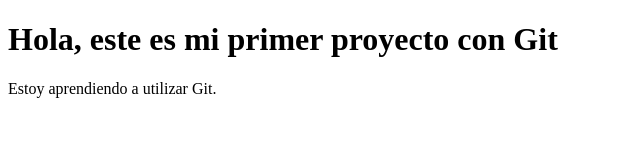
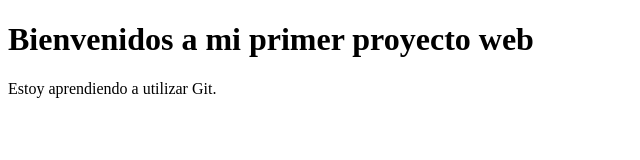
Before and after one commit to hugorene0111/mi_proyecto_web, a plain HTML site: page index.html in a window 1280 px wide. Shown: the whole page, without its empty margins (0-640 px from the left). Drawn offline with Linux system fonts and the light colour scheme.

Commit message:
Actualizacion del titulo principal

```diff
--- a/index.html
+++ b/index.html
@@ -4,7 +4,7 @@
   <title>Mi primer proyecto</title>
 </head>
 <body>
-  <h1>Hola, este es mi primer proyecto con Git</h1>
+  <h1>Bienvenidos a mi primer proyecto web</h1>
   <p>Estoy aprendiendo a utilizar Git.</p>
 </body>
 </html>
```
Also changed, not shown: 1 other file.
